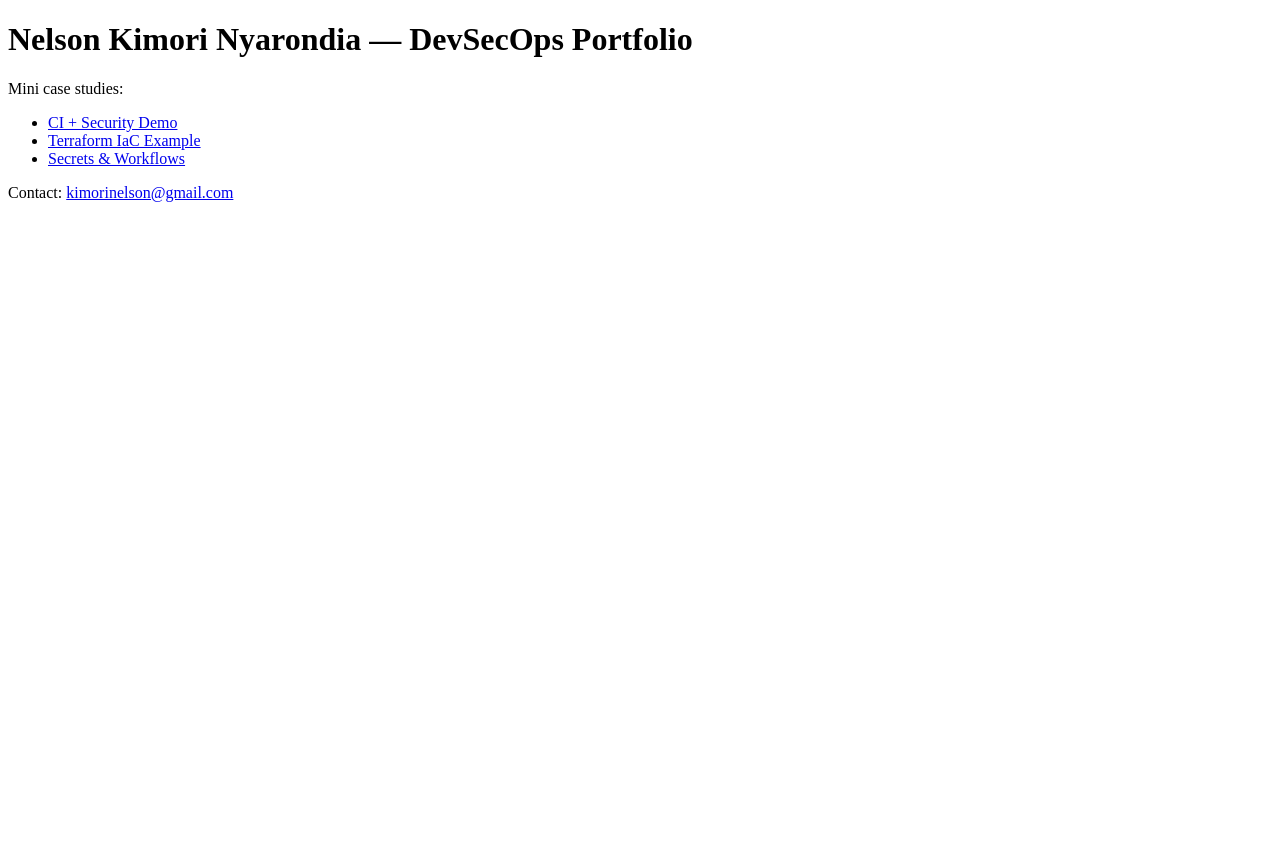
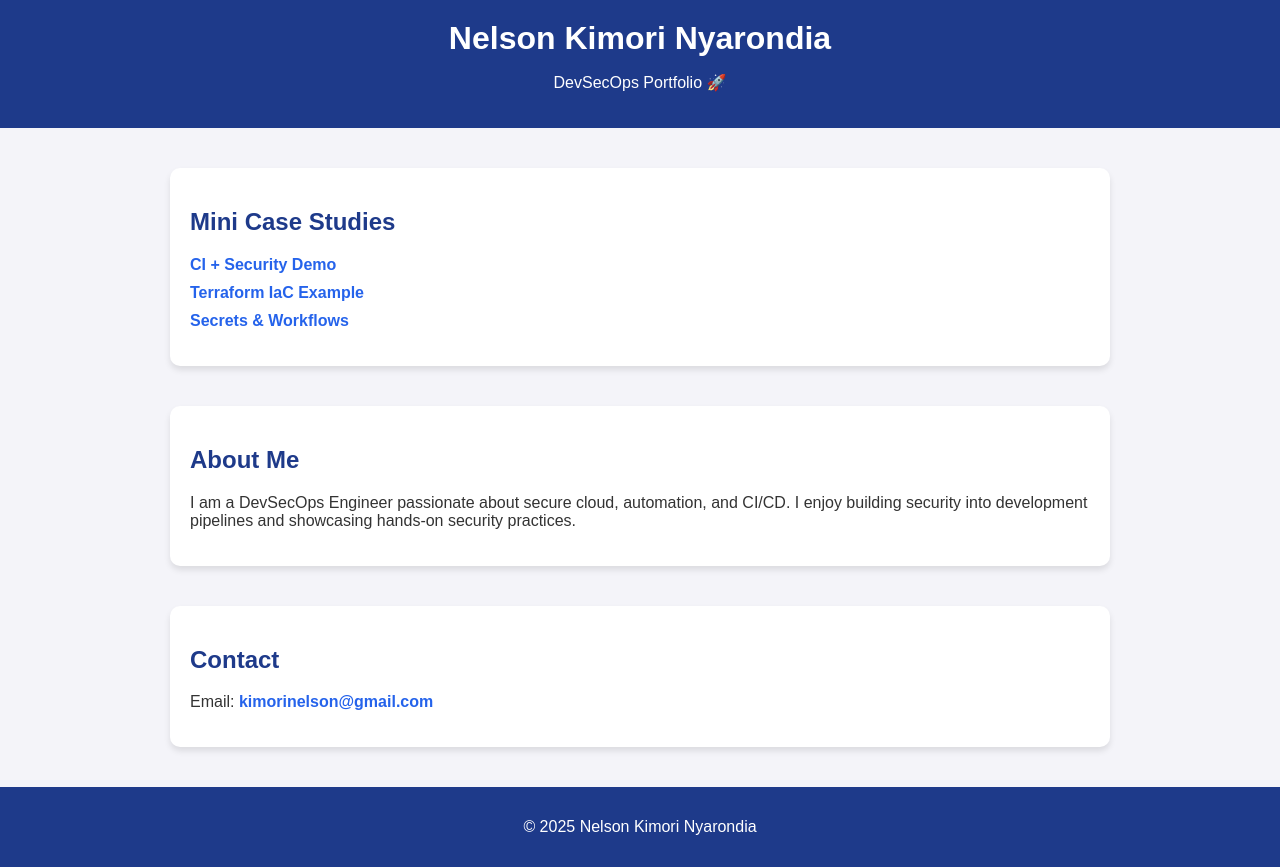
Before and after one commit to NelsonKimori/nelsonkimori.github.io, a plain HTML site: page index.html in a window 1280 px wide. Before the commit the page ends 800 px from the top, so only its background shows below. Drawn offline with Linux system fonts and the light colour scheme.

Commit message:
Update index.html

```diff
--- a/index.html
+++ b/index.html
@@ -1,14 +1,89 @@
-<!doctype html>
-<html>
-<head><meta charset="utf-8"><title>Nelson's DevSecOps Portfolio</title></head>
+<!DOCTYPE html>
+<html lang="en">
+<head>
+  <meta charset="UTF-8">
+  <meta name="viewport" content="width=device-width, initial-scale=1.0">
+  <title>Nelson Kimori Nyarondia - DevSecOps Portfolio</title>
+  <style>
+    body {
+      font-family: Arial, sans-serif;
+      margin: 0;
+      padding: 0;
+      background: #f4f4f9;
+      color: #333;
+    }
+    header {
+      background: #1e3a8a;
+      color: white;
+      padding: 20px;
+      text-align: center;
+    }
+    h1 {
+      margin: 0;
+    }
+    section {
+      max-width: 900px;
+      margin: 40px auto;
+      padding: 20px;
+      background: white;
+      border-radius: 10px;
+      box-shadow: 0 4px 6px rgba(0,0,0,0.1);
+    }
+    h2 {
+      color: #1e3a8a;
+    }
+    ul {
+      list-style: none;
+      padding: 0;
+    }
+    li {
+      margin: 10px 0;
+    }
+    a {
+      color: #2563eb;
+      text-decoration: none;
+      font-weight: bold;
+    }
+    a:hover {
+      text-decoration: underline;
+    }
+    footer {
+      text-align: center;
+      padding: 15px;
+      background: #1e3a8a;
+      color: white;
+      margin-top: 30px;
+    }
+  </style>
+</head>
 <body>
-  <h1>Nelson Kimori Nyarondia — DevSecOps Portfolio</h1>
-  <p>Mini case studies:</p>
-  <ul>
-    <li><a href="https://github.com/USERNAME/ci-secure-demo">CI + Security Demo</a></li>
-    <li><a href="https://github.com/USERNAME/infra-terraform">Terraform IaC Example</a></li>
-    <li><a href="https://github.com/USERNAME/secrets-demo">Secrets & Workflows</a></li>
-  </ul>
-  <p>Contact: <a href="mailto:kimorinelson@gmail.com">kimorinelson@gmail.com</a></p>
+  <header>
+    <h1>Nelson Kimori Nyarondia</h1>
+    <p>DevSecOps Portfolio 🚀</p>
+  </header>
+
+  <section>
+    <h2>Mini Case Studies</h2>
+    <ul>
+      <li><a href="#">CI + Security Demo</a></li>
+      <li><a href="#">Terraform IaC Example</a></li>
+      <li><a href="#">Secrets & Workflows</a></li>
+    </ul>
+  </section>
+
+  <section>
+    <h2>About Me</h2>
+    <p>I am a  DevSecOps Engineer passionate about secure cloud, automation, and CI/CD.
+       I enjoy building security into development pipelines and showcasing hands-on security practices.</p>
+  </section>
+
+  <section>
+    <h2>Contact</h2>
+    <p>Email: <a href="mailto:kimorinelson@gmail.com">kimorinelson@gmail.com</a></p>
+  </section>
+
+  <footer>
+    <p>&copy; 2025 Nelson Kimori Nyarondia</p>
+  </footer>
 </body>
 </html>
```
